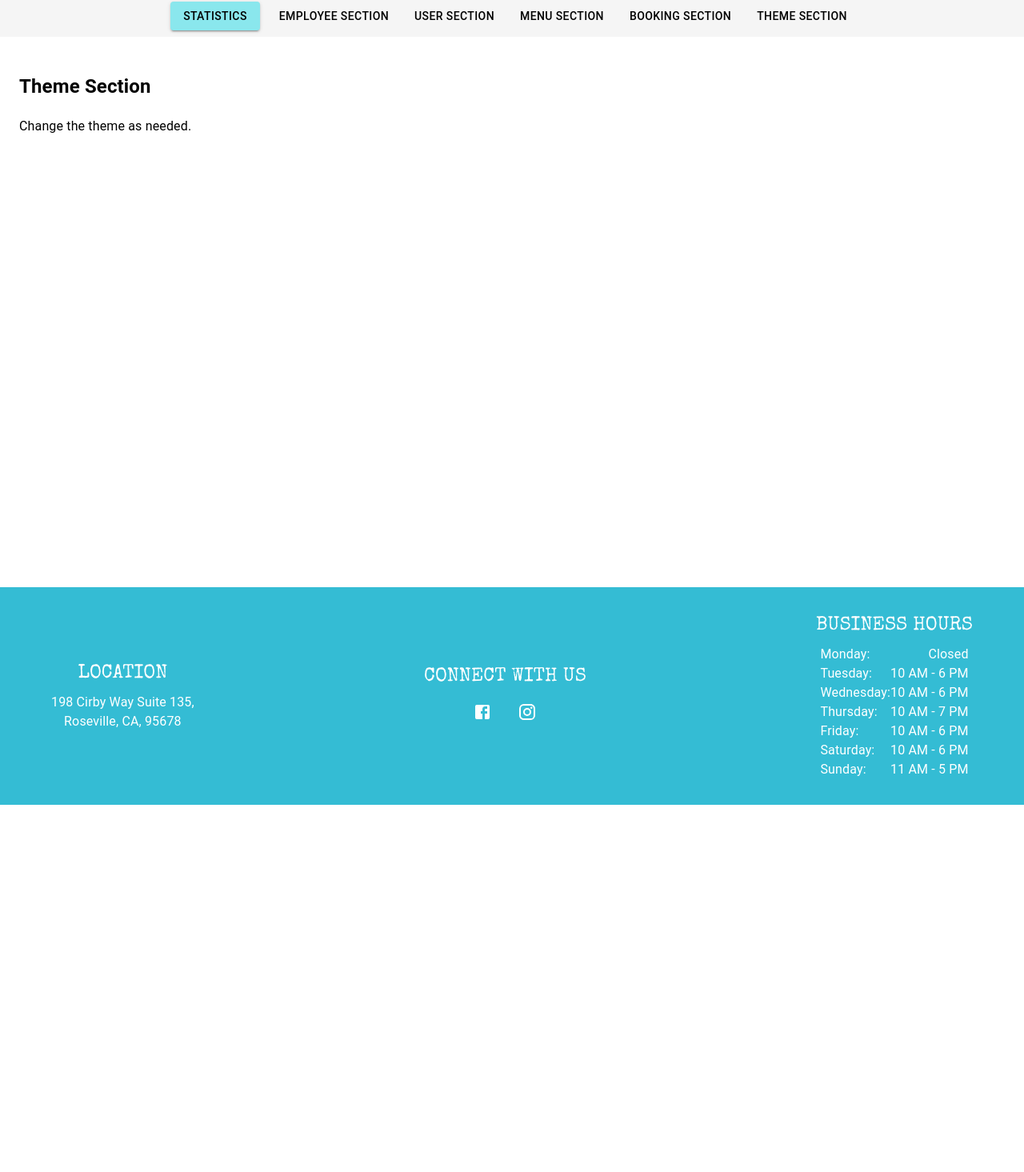
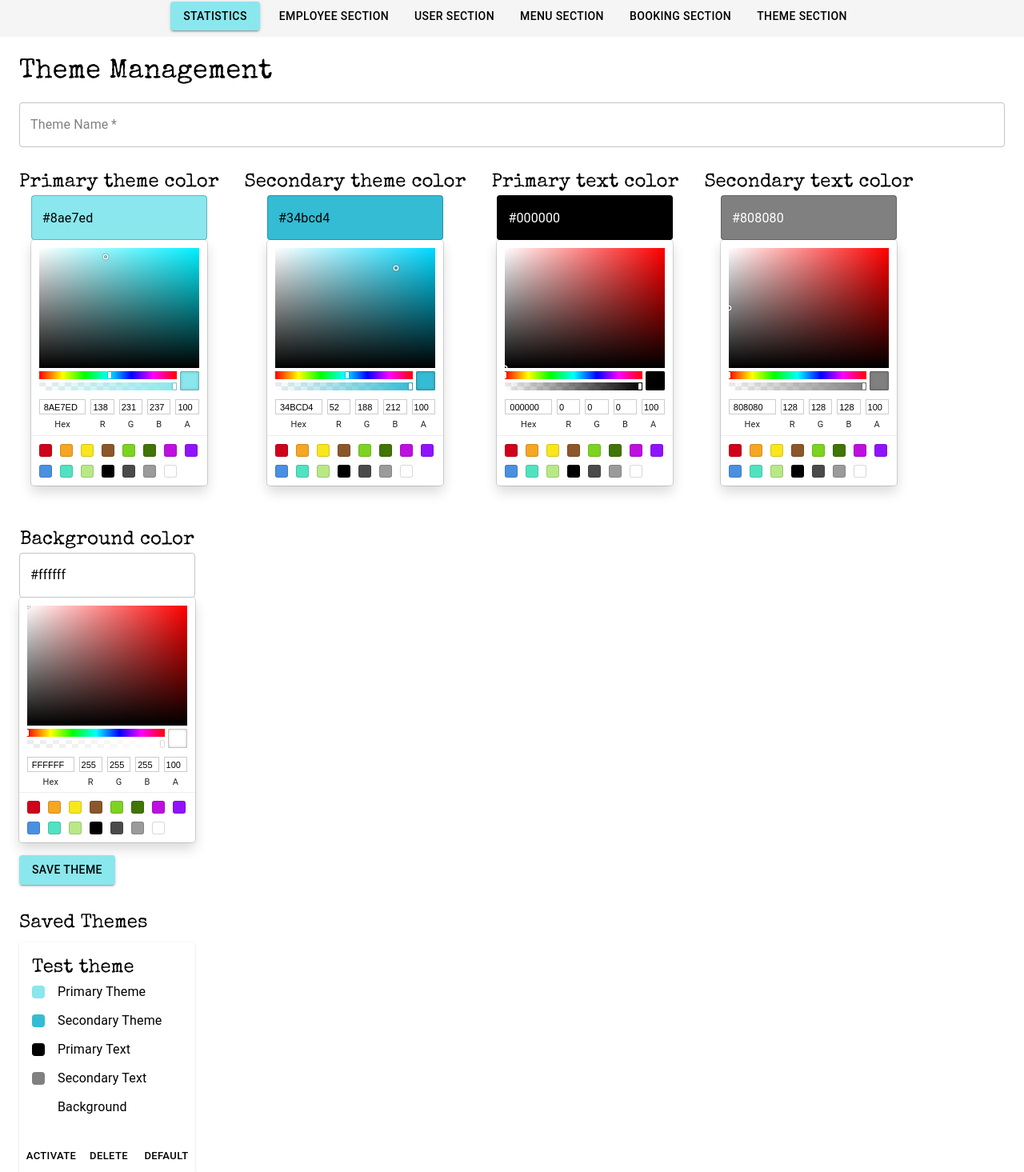
Before and after one commit to The-Fella-s/reTreat, a React (Vite) app in the folder frontend/: page /admin-dashboard/theme in a window 1280 px wide. Shown: the part 139-1604 px from the top of the page at 80% size. Before the commit the page ends 1145 px from the top, so only its background shows below. Built offline with nearby package versions, Linux system fonts and the light colour scheme.

Commit message:
TF-53: The theme section front end should look nice. This commit implements in the front end for the theme switching mechanism. It also changes the saved themes component by adding in theme and text colors.

```diff
--- a/frontend/src/components/SavedThemesComponent.jsx
+++ b/frontend/src/components/SavedThemesComponent.jsx
@@ -1,28 +1,28 @@
 import React from 'react';
 import { Box, Button, Card, CardContent, Grid, Typography } from '@mui/material';
 import CardActions from '@mui/material/CardActions';
-import PropTypes from "prop-types";
+import PropTypes from 'prop-types';
 
 // SavedThemesComponent displays a card representing a saved theme with its colors and actions.
 // Props:
 // - title: The name of the theme.
-// - primaryColor, secondaryColor, tertiaryColor, backgroundColor: Color values for the theme.
+// - primaryThemeColor, secondaryThemeColor, primaryTextColor, secondaryTextColor, backgroundColor: Color values for the theme.
 // - handleActivate: Function to call when the "Activate" button is clicked.
 // - handleDelete: Function to call when the "Delete" button is clicked.
 // - handleDefault: Function to call when the "Default" button is clicked.
-const SavedThemesComponent = ({ title, primaryColor, secondaryColor, tertiaryColor, backgroundColor, handleActivate, handleDelete, handleDefault }) => {
+const SavedThemesComponent = ({ title, primaryThemeColor, secondaryThemeColor, primaryTextColor, secondaryTextColor, backgroundColor, handleActivate, handleDelete, handleDefault }) => {
     // Array of color entries with their corresponding labels.
     const colorEntries = [
-        { color: primaryColor, label: 'Primary' },
-        { color: secondaryColor, label: 'Secondary' },
-        { color: tertiaryColor, label: 'Tertiary' },
+        { color: primaryThemeColor, label: 'Primary Theme' },
+        { color: secondaryThemeColor, label: 'Secondary Theme' },
+        { color: primaryTextColor, label: 'Primary Text' },
+        { color: secondaryTextColor, label: 'Secondary Text' },
         { color: backgroundColor, label: 'Background' },
     ];
 
     return (
         <Card sx={{ maxWidth: 220 }}>
             <CardContent>
-
                 {/* Display the theme title */}
                 <Typography variant="h5" component="div">
                     {title}
@@ -66,15 +66,16 @@ const SavedThemesComponent = ({ title, primaryColor, secondaryColor, tertiaryCol
     );
 };
 
-export default SavedThemesComponent;
-
 SavedThemesComponent.propTypes = {
     title: PropTypes.string.isRequired, // The name of the theme
-    primaryColor: PropTypes.string.isRequired, // Color value for the primary color
-    secondaryColor: PropTypes.string.isRequired, // Color value for the secondary color
-    tertiaryColor: PropTypes.string.isRequired, // Color value for the tertiary color
+    primaryThemeColor: PropTypes.string.isRequired, // Color value for the primary theme color
+    secondaryThemeColor: PropTypes.string.isRequired, // Color value for the secondary theme color
+    primaryTextColor: PropTypes.string.isRequired, // Color value for the primary text color
+    secondaryTextColor: PropTypes.string.isRequired, // Color value for the secondary text color
     backgroundColor: PropTypes.string.isRequired, // Color value for the background
     handleActivate: PropTypes.func.isRequired, // Function to call when the "Activate" button is clicked
     handleDelete: PropTypes.func.isRequired, // Function to call when the "Delete" button is clicked
     handleDefault: PropTypes.func.isRequired, // Function to call when the "Default" button is clicked
 };
+
+export default SavedThemesComponent;
--- a/frontend/src/pages/admin-dashboard/ThemeSection.jsx
+++ b/frontend/src/pages/admin-dashboard/ThemeSection.jsx
@@ -1,13 +1,120 @@
-import React from 'react';
-import { Typography, Button } from '@mui/material'; // Import these components
+import React, { useState } from 'react';
+import ColorPickerComponent from "../../components/ColorPickerComponent.jsx";
+import { Box, Button, Grid2, TextField, Typography } from "@mui/material";
+import SavedThemesComponent from "../../components/SavedThemesComponent.jsx";
 
 const ThemeSection = () => {
-  return (
-    <div>
-      <h2>Theme Section</h2>
-      <p>Change the theme as needed.</p>
-    </div>
-  );
+    // State to manage the name of the theme
+    const [themeName, setThemeName] = useState('');
+
+    // States to manage the colors of the theme
+    const [primaryThemeColor, setPrimaryThemeColor] = useState('#8ae7ed');
+    const [secondaryThemeColor, setSecondaryThemeColor] = useState('#34bcd4');
+    const [primaryTextColor, setPrimaryTextColor] = useState('#000000');
+    const [secondaryTextColor, setSecondaryTextColor] = useState('#808080');
+    const [backgroundColor, setBackgroundColor] = useState('#ffffff');
+
+    // State to manage the list of saved themes
+    const [savedThemes, setSavedThemes] = useState([]);
+
+    // Function to handle the form submission
+    const handleSubmit = (e) => {
+        e.preventDefault();
+        // Create a new theme object with the current state values
+        const newTheme = {
+            name: themeName,
+            primaryThemeColor,
+            secondaryThemeColor,
+            primaryTextColor,
+            secondaryTextColor,
+            backgroundColor,
+        };
+
+        // Add the new theme to the saved themes array
+        setSavedThemes([...savedThemes, newTheme]);
+
+        // Log the updated list of saved themes to the console
+        console.log(savedThemes);
+    };
+
+    return (
+        <Grid2>
+            {/* Header for the theme management section */}
+            <Typography variant="h4">
+                Theme Management
+            </Typography>
+
+            {/* Form to input theme details */}
+            <form onSubmit={handleSubmit}>
+                {/* Input field for the theme name */}
+                <TextField
+                    label="Theme Name"
+                    value={themeName}
+                    onChange={(e) => setThemeName(e.target.value)}
+                    fullWidth
+                    margin="normal"
+                    required
+                />
+
+                {/* Container for color pickers */}
+                <Grid2 container direction="row" spacing={4}>
+                    {/* Color picker for primary theme color */}
+                    <ColorPickerComponent
+                        title="Primary theme color"
+                        color={primaryThemeColor}
+                        setColor={setPrimaryThemeColor}
+                    />
+                    {/* Color picker for secondary theme color */}
+                    <ColorPickerComponent
+                        title="Secondary theme color"
+                        color={secondaryThemeColor}
+                        setColor={setSecondaryThemeColor}
+                    />
+                    {/* Color picker for primary text color */}
+                    <ColorPickerComponent
+                        title="Primary text color"
+                        color={primaryTextColor}
+                        setColor={setPrimaryTextColor}
+                    />
+                    {/* Color picker for secondary text color */}
+                    <ColorPickerComponent
+                        title="Secondary text color"
+                        color={secondaryTextColor}
+                        setColor={setSecondaryTextColor}
+                    />
+                    {/* Color picker for background color */}
+                    <ColorPickerComponent
+                        title="Background color"
+                        color={backgroundColor}
+                        setColor={setBackgroundColor}
+                    />
+                </Grid2>
+
+                {/* Button to save the theme */}
+                <Button type="submit" variant="contained" sx={{ mt: 2 }}>
+                    Save Theme
+                </Button>
+            </form>
+
+            {/* Section to display saved themes */}
+            <Box sx={{ mt: 4 }}>
+                <Typography variant="h5" gutterBottom>Saved Themes</Typography>
+
+                {/* Component to list saved themes */}
+                <SavedThemesComponent
+                    title="Test theme"
+                    primaryThemeColor={primaryThemeColor}
+                    secondaryThemeColor={secondaryThemeColor}
+                    primaryTextColor={primaryTextColor}
+                    secondaryTextColor={secondaryTextColor}
+                    backgroundColor={backgroundColor}
+                    handleActivate={() => { /* Function to handle theme activation */ }}
+                    handleDefault={() => { /* Function to handle setting theme as default */ }}
+                    handleDelete={() => { /* Function to handle theme deletion */ }}
+                />
+            </Box>
+        </Grid2>
+    );
 };
 
 export default ThemeSection;
```
